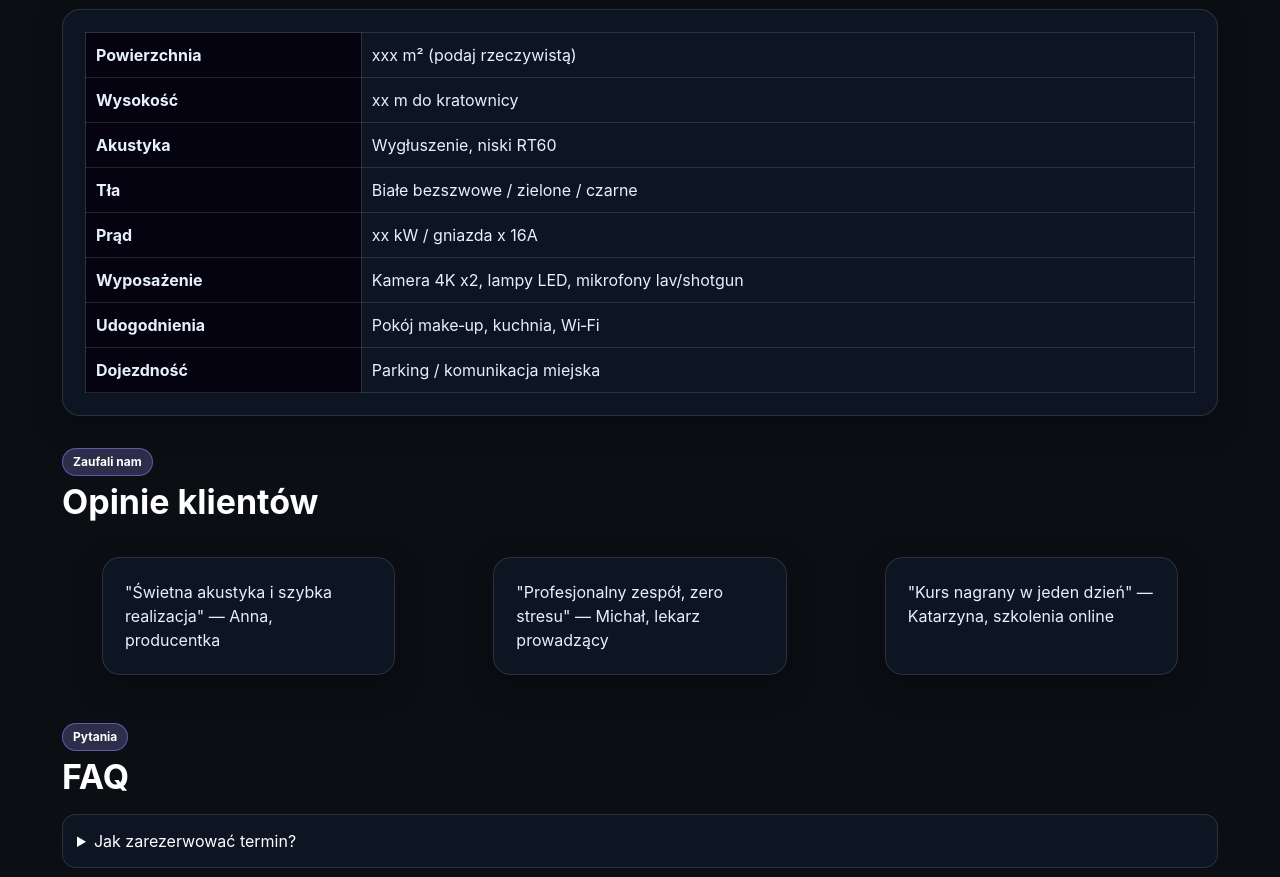
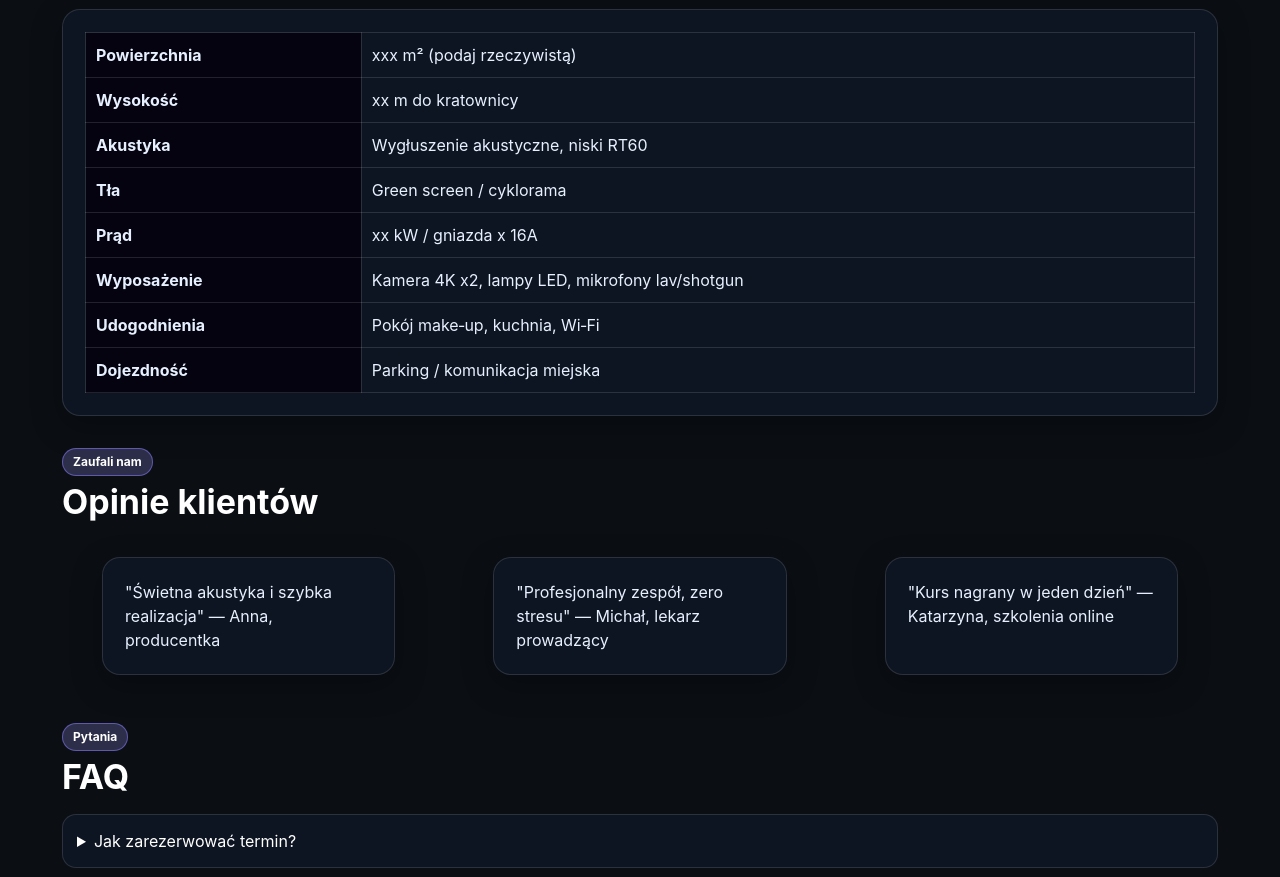
Before and after one commit to xlkpelka/uniqueworkstudio, a plain HTML site: page index.html in a window 1280 px wide. Shown: the part 1874-2751 px from the top of the page. Drawn offline with Linux system fonts and the light colour scheme.

Commit message:
Update index.html

```diff
--- a/index.html
+++ b/index.html
@@ -67,7 +67,7 @@
     .hero::after{content:""; position:absolute; inset:0; background:var(--overlay)}
     .hero-inner{position:relative; z-index:10; min-height:88vh; display:none; place-items:center; padding:120px 24px 80px; text-align:center}
     .title{font-size: clamp(44px, 8.6vw, 132px); line-height:.95; margin:0 0 14px; font-weight:900; color:transparent; -webkit-text-stroke: 2px var(--outline); text-transform:uppercase; letter-spacing:.06em}
-    .subtitle{margin:0 0 24px; font-size:clamp(14px,2.2vw,22px); color:var(--muted); letter-spacing:.35em}
+    .subtitle{margin:0 0 24px; font-size:clamp(40px,2.2vw,22px); color:var(--muted); letter-spacing:.35em}
     .cta-row{display:flex; gap:12px; justify-content:center; flex-wrap:wrap}
     .btn{appearance:none; border:none; cursor:pointer; text-decoration:none; font-weight:800; letter-spacing:.04em; padding:14px 22px; border-radius:999px; transition:transform .06s ease, filter .2s ease}
     .btn:active{transform:translateY(1px)}
@@ -274,8 +274,8 @@
         <table class="specs">
           <tr><th>Powierzchnia</th><td>xxx m² (podaj rzeczywistą)</td></tr>
           <tr><th>Wysokość</th><td>xx m do kratownicy</td></tr>
-          <tr><th>Akustyka</th><td>Wygłuszenie, niski RT60</td></tr>
-          <tr><th>Tła</th><td>Białe bezszwowe / zielone / czarne</td></tr>
+          <tr><th>Akustyka</th><td>Wygłuszenie akustyczne, niski RT60</td></tr>
+          <tr><th>Tła</th><td>Green screen / cyklorama</td></tr>
           <tr><th>Prąd</th><td>xx kW / gniazda x 16A</td></tr>
           <tr><th>Wyposażenie</th><td>Kamera 4K x2, lampy LED, mikrofony lav/shotgun</td></tr>
           <tr><th>Udogodnienia</th><td>Pokój make‑up, kuchnia, Wi‑Fi</td></tr>
```
